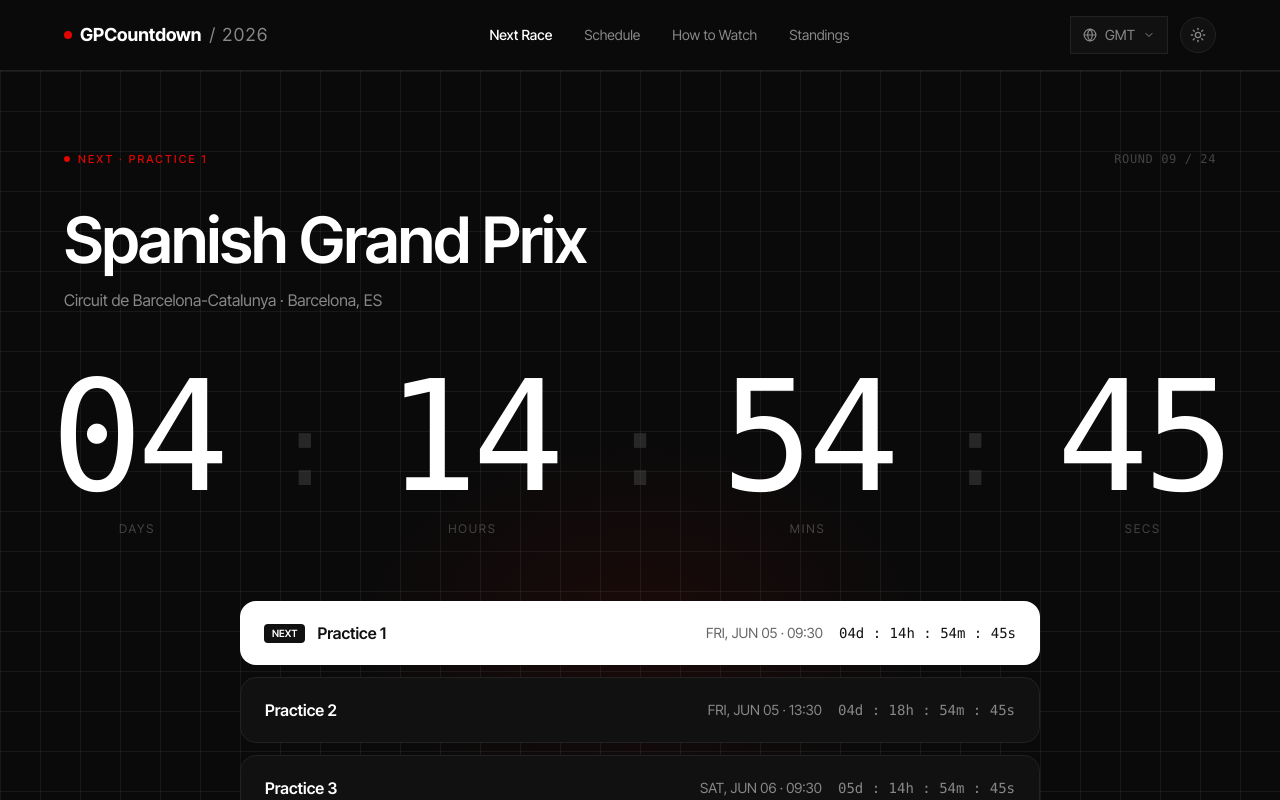
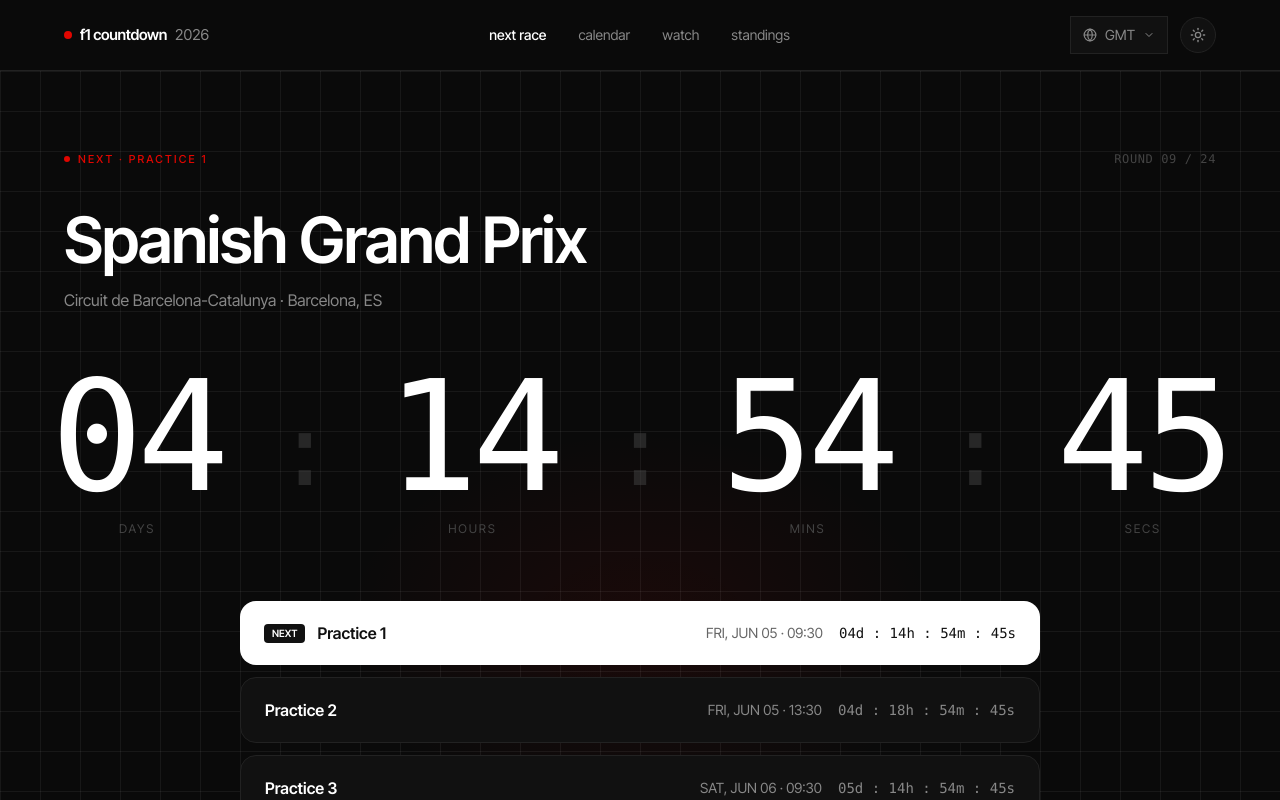
Before and after one commit to kirandandge5301/f1-countdown, a React (Vite) app: page / in a window 1280 px wide. Shown: the top 800 px of the page. Built offline with nearby package versions, Linux system fonts and the light colour scheme.

Commit message:
Update Header.tsx

```diff
--- a/src/components/Header.tsx
+++ b/src/components/Header.tsx
@@ -5,12 +5,11 @@ import { useTimezone } from '@/context/TimezoneContext';
 import { TIMEZONE_OPTIONS } from '@/data/timezones';
 
 const NAV_LINKS = [
-  { label: 'Next Race', href: '#next-race' },
-  { label: 'Schedule', href: '#schedule' },
-  { label: 'How to Watch', href: '#how-to-watch' },
-  { label: 'Standings', href: '#standings' }
+  { label: 'next race', href: '#next-race' },
+  { label: 'calendar', href: '#schedule' },
+  { label: 'watch', href: '#how-to-watch' },
+  { label: 'standings', href: '#standings' }
 ];
-
 export default function Header() {
   const { theme, toggleTheme } = useTheme();
   const { timezone, timezoneLabel, setTimezone } = useTimezone();
@@ -84,8 +83,16 @@ export default function Header() {
             className="flex items-center gap-2 shrink-0"
           >
             <span className="w-2 h-2 rounded-full bg-[#E10600]" />
-            <span className="text-lg font-bold text-[var(--text-primary)]">GPCountdown</span>
-            <span className="text-lg font-normal text-[var(--text-secondary)] tracking-[0.08em]">/ 2026</span>
+
+<div className="flex items-center gap-2">
+  <span className="text-[15px] font-semibold tracking-[-0.02em] text-[var(--text-primary)]">
+    f1 countdown
+  </span>
+
+  <span className="text-[15px] text-[var(--text-secondary)]">
+    2026
+  </span>
+</div>
           </button>
 
           {/* Desktop Nav */}
```
